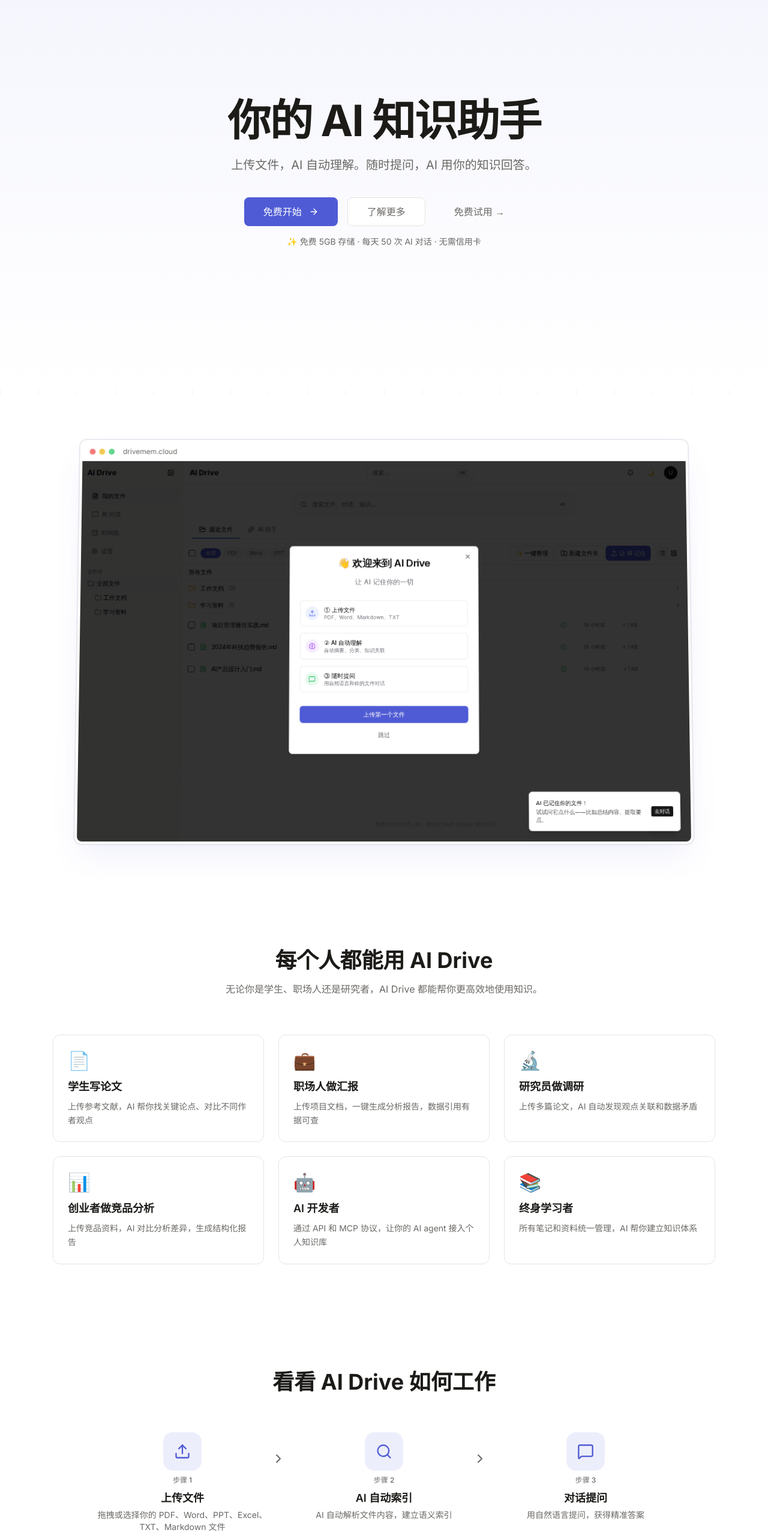
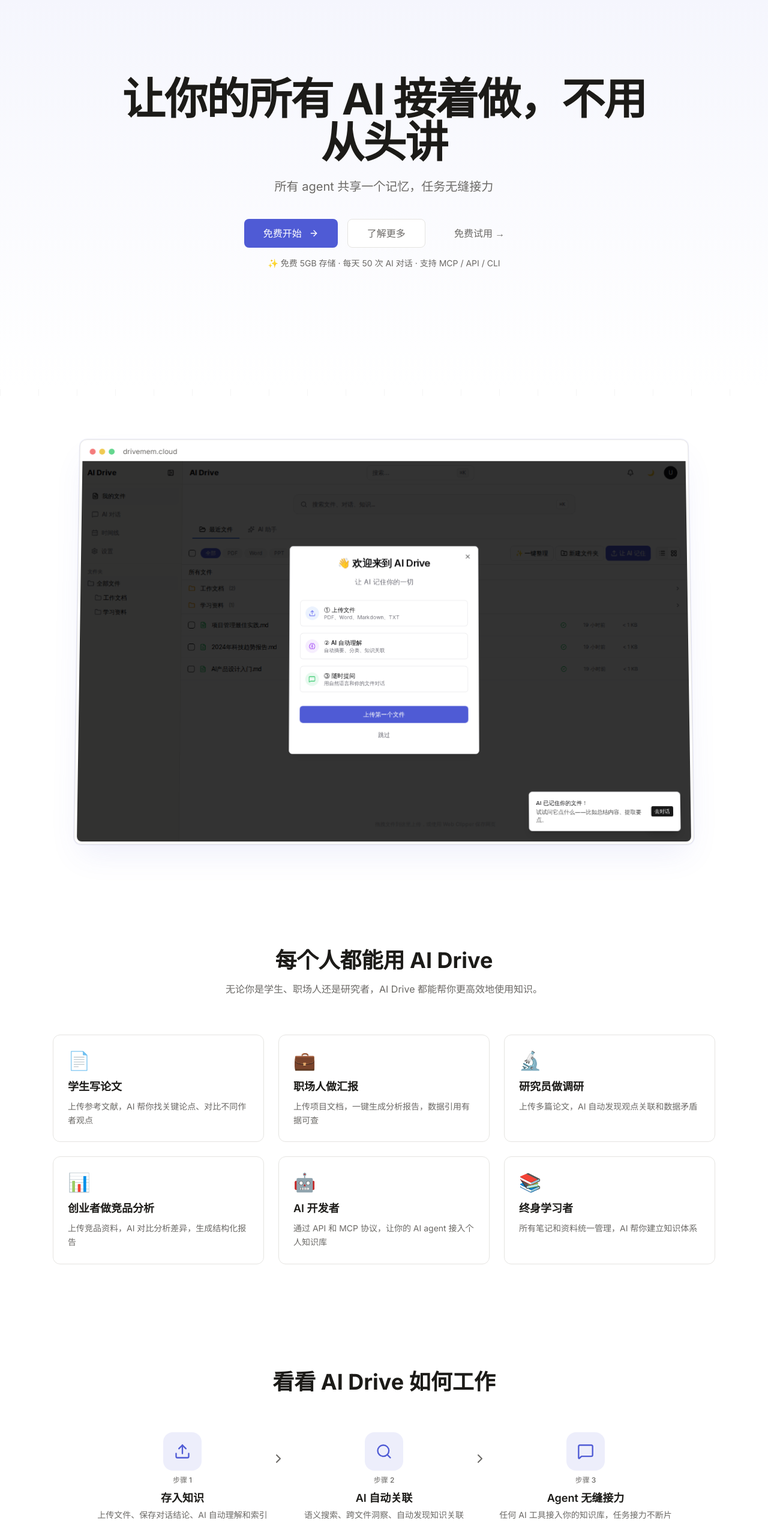
Before and after one commit to DriveMem/drivemem, a Next.js app in the folder apps/web/: page / in a window 1280 px wide. Shown: the part 140-2706 px from the top of the page at 60% size. Built offline with nearby package versions, Linux system fonts and the light colour scheme.

Commit message:
feat(web): Landing rebrand — Agent Context OS positioning

```diff
--- a/apps/web/src/app/page.tsx
+++ b/apps/web/src/app/page.tsx
@@ -44,18 +44,18 @@ function FadeIn({ children, className = "" }: { children: ReactNode; className?:
 /* ---------- page ---------- */
 
 const STEPS = [
-  { icon: Upload, title: "上传文件", desc: "拖拽或选择你的 PDF、Word、PPT、Excel、TXT、Markdown 文件" },
-  { icon: Search, title: "AI 自动索引", desc: "AI 自动解析文件内容，建立语义索引" },
-  { icon: MessageSquare, title: "对话提问", desc: "用自然语言提问，获得精准答案" },
+  { icon: Upload, title: "存入知识", desc: "上传文件、保存对话结论、AI 自动理解和索引" },
+  { icon: Search, title: "AI 自动关联", desc: "语义搜索、跨文件洞察、自动发现知识关联" },
+  { icon: MessageSquare, title: "Agent 无缝接力", desc: "任何 AI 工具接入你的知识库，任务接力不断片" },
 ] as const
 
 const FEATURES = [
-  { icon: MessageSquare, title: "AI 智能对话", desc: "问你的 AI 任何关于你文件的问题，获得基于文档内容的精准回答。就像拥有一个读过你所有资料的私人助手。", reverse: false },
-  { icon: Lightbulb, title: "AI 主动发现知识关联", desc: "AI 自动分析文件间的联系、矛盾和趋势，主动推送洞察给你，无需你提问。", reverse: true },
-  { icon: Quote, title: "精准引用来源", desc: "每个回答都标注来自哪个文件、哪一段。让你对答案的准确性充满信心，随时可以回溯原文验证。", reverse: false },
-  { icon: FileSearch, title: "一键查看文件摘要", desc: "AI 自动生成文件摘要、提取关键信息，无需逐页阅读。一眼掌握文件核心内容。", reverse: true },
-  { icon: Command, title: "全文语义搜索", desc: "⌘K 一键搜索所有文件内容。不只是关键词匹配，AI 理解你的意思，在海量文档中找到真正相关的信息。", reverse: false },
-  { icon: History, title: "对话历史记录", desc: "所有对话自动保存，随时回顾。你的每一次提问和 AI 的每一次回答都被完整记录。", reverse: true },
+  { icon: MessageSquare, title: "跨 Agent 任务接力", desc: "在一个 AI 做了调研，切到另一个写方案。Context Packet 一键打包上下文，新 agent 接着做。", reverse: false },
+  { icon: Lightbulb, title: "AI 主动发现关联", desc: "AI 自动分析文件间的联系、矛盾和趋势，主动推送洞察。", reverse: true },
+  { icon: Quote, title: "用户档案自动同步", desc: "设置你的角色、目标和偏好，所有连接的 agent 自动获得。不用每次重新自我介绍。", reverse: false },
+  { icon: FileSearch, title: "项目记忆", desc: "按项目组织知识。每个项目有简介、目标和状态，agent 连接后立即了解项目全貌。", reverse: true },
+  { icon: Command, title: "MCP / API / CLI 接入", desc: "标准 MCP 协议、REST API、CLI 工具。任何 AI agent 一行配置接入。", reverse: false },
+  { icon: History, title: "知识时间线", desc: "追踪所有知识活动——文件上传、AI 分析、对话结论、洞察发现。完整审计轨迹。", reverse: true },
 ] as const
 
 export default function LandingPage() {
@@ -78,10 +78,10 @@ export default function LandingPage() {
       <section className="relative z-10 flex min-h-[90vh] flex-col items-center justify-center bg-gradient-to-b from-[#F4F5FD] to-white px-6 text-center">
         <FadeIn>
           <h1 className="mx-auto max-w-4xl text-4xl font-bold leading-tight tracking-tight sm:text-5xl lg:text-7xl">
-            你的 AI 知识助手
+            让你的所有 AI 接着做，不用从头讲
           </h1>
           <p className="mx-auto mt-6 max-w-2xl text-lg text-[#6B6966] sm:text-xl">
-            上传文件，AI 自动理解。随时提问，AI 用你的知识回答。
+            所有 agent 共享一个记忆，任务无缝接力
           </p>
           <div className="mt-10 flex flex-wrap justify-center gap-4">
             <Button asChild size="lg" className="h-12 px-8 text-base bg-[#4F5BD5] hover:bg-[#3D49C4] text-white">
@@ -94,7 +94,7 @@ export default function LandingPage() {
               <Link href="/login?demo=true">免费试用 →</Link>
             </Button>
           </div>
-          <p className="mt-4 text-sm text-[#6B6966] text-center">✨ 免费 5GB 存储 · 每天 50 次 AI 对话 · 无需信用卡</p>
+          <p className="mt-4 text-sm text-[#6B6966] text-center">✨ 免费 5GB 存储 · 每天 50 次 AI 对话 · 支持 MCP / API / CLI</p>
         </FadeIn>
       </section>
 
@@ -190,7 +190,7 @@ export default function LandingPage() {
               <Link href="/signup">免费开始 <ArrowRight className="ml-1 h-4 w-4" /></Link>
             </Button>
           </div>
-          <p className="mt-4 text-sm text-[#6B6966]">✨ 免费 5GB 存储 · 每天 50 次 AI 对话 · 无需信用卡</p>
+          <p className="mt-4 text-sm text-[#6B6966]">✨ 免费 5GB 存储 · 每天 50 次 AI 对话 · 支持 MCP / API / CLI</p>
         </FadeIn>
       </section>
 
```
